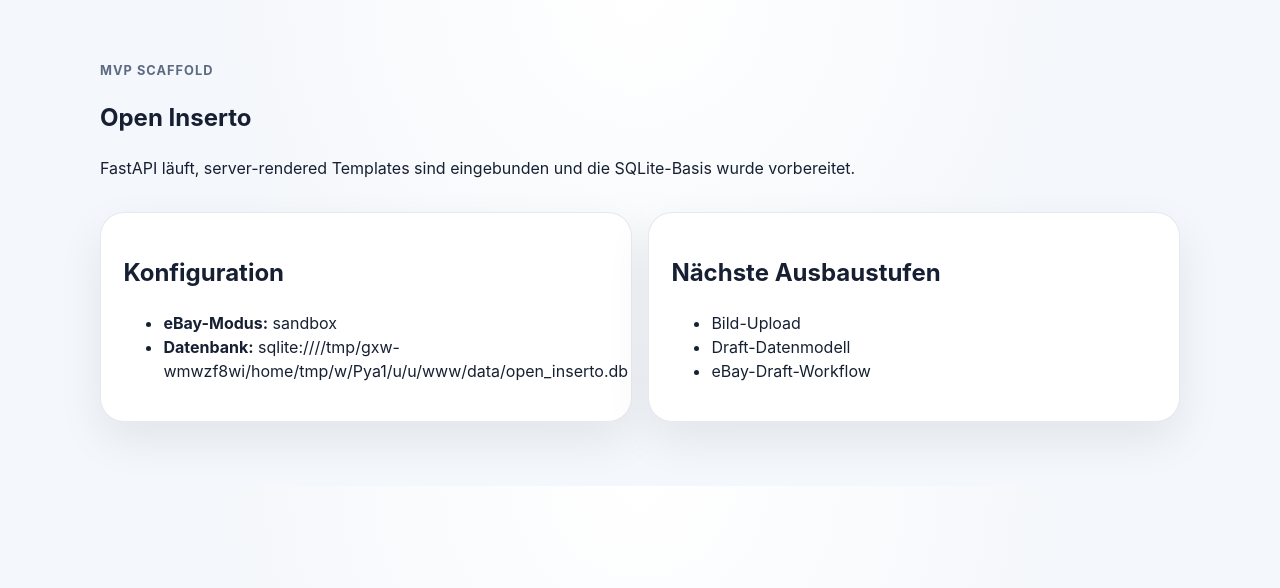
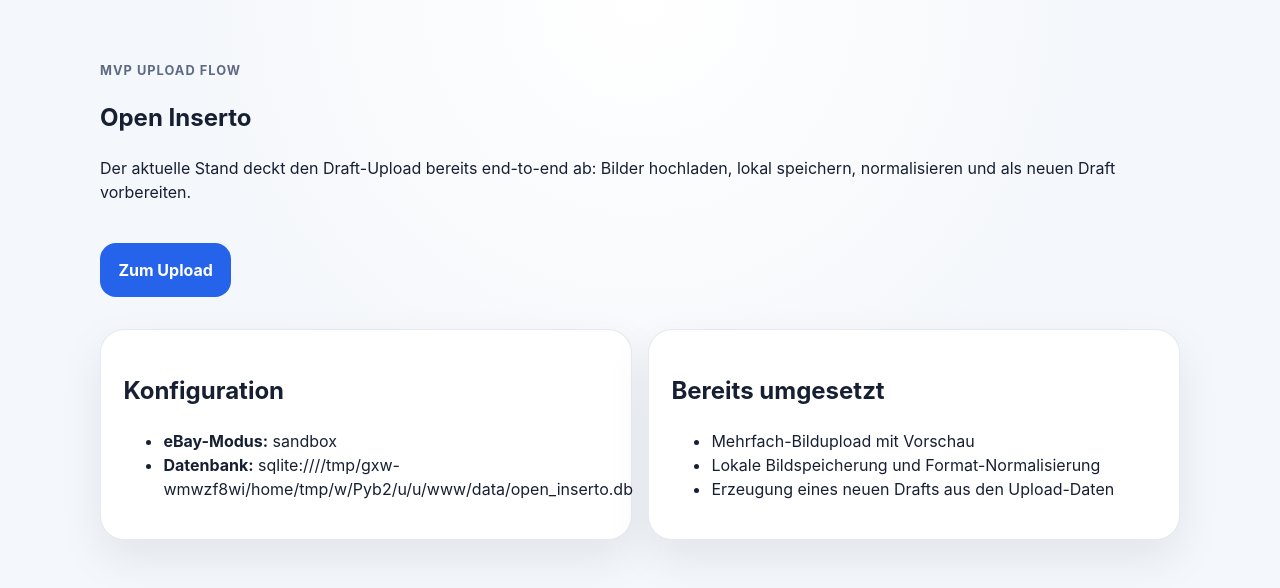
Before and after one commit to ai-clausi/open-inserto, a FastAPI app: page / in a window 1280 px wide. Shown: the top 588 px of the page. Run offline with FastAPI, Linux system fonts and the light colour scheme.

Commit message:
fix: align landing page with upload MVP

```diff
--- a/app/static/css/app.css
+++ b/app/static/css/app.css
@@ -37,6 +37,12 @@ body {
 
 .hero--compact {
   margin-bottom: 1.5rem;
+}
+
+.hero-actions {
+  display: flex;
+  gap: 0.75rem;
+  margin-top: 1.25rem;
 }
 
 .eyebrow {
@@ -178,12 +184,16 @@ code {
 }
 
 .button {
+  display: inline-flex;
+  align-items: center;
+  justify-content: center;
   border: 0;
   border-radius: 16px;
   padding: 0.95rem 1.15rem;
   font: inherit;
   font-weight: 700;
   cursor: pointer;
+  text-decoration: none;
 }
 
 .button--primary {
--- a/app/templates/index.html
+++ b/app/templates/index.html
@@ -4,12 +4,16 @@
 
 {% block content %}
 <section class="hero">
-  <p class="eyebrow">MVP scaffold</p>
+  <p class="eyebrow">MVP Upload Flow</p>
   <h1>{{ app_name }}</h1>
   <p>
-    FastAPI läuft, server-rendered Templates sind eingebunden und die SQLite-Basis
-    wurde vorbereitet.
+    Der aktuelle Stand deckt den Draft-Upload bereits end-to-end ab: Bilder hochladen,
+    lokal speichern, normalisieren und als neuen Draft vorbereiten.
   </p>
+
+  <div class="hero-actions">
+    <a class="button button--primary" href="/drafts/upload">Zum Upload</a>
+  </div>
 </section>
 
 <section class="card-grid">
@@ -22,11 +26,11 @@
   </article>
 
   <article class="card">
-    <h2>Nächste Ausbaustufen</h2>
+    <h2>Bereits umgesetzt</h2>
     <ul>
-      <li>Bild-Upload</li>
-      <li>Draft-Datenmodell</li>
-      <li>eBay-Draft-Workflow</li>
+      <li>Mehrfach-Bildupload mit Vorschau</li>
+      <li>Lokale Bildspeicherung und Format-Normalisierung</li>
+      <li>Erzeugung eines neuen Drafts aus den Upload-Daten</li>
     </ul>
   </article>
 </section>
```
Also changed, not shown: tests/test_app.py (+3 -1 lines).
